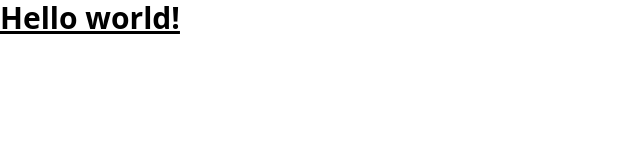
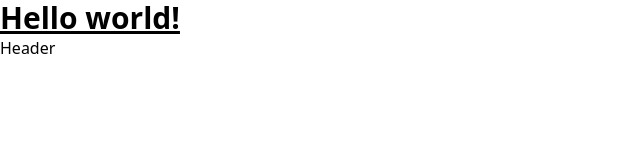
Before and after one commit to DappCoderr/YouTube-Clone, a React (Vite) app: page / in a window 1280 px wide. Shown: the top 160 px of the page, without its empty margins (0-640 px from the left). Built offline with nearby package versions, Linux system fonts and the light colour scheme.

Commit message:
Add: Header Comp

```diff
--- a/src/App.jsx
+++ b/src/App.jsx
@@ -1,3 +1,10 @@
+import Header from "./components/Header";
+
 export default function App() {
-  return <h1 className="text-3xl font-bold underline">Hello world!</h1>;
+  return (
+    <div>
+      <h1 className="text-3xl font-bold underline">Hello world!</h1>
+      <Header />
+    </div>
+  );
 }
--- /dev/null
+++ b/src/components/Header.jsx
@@ -0,0 +1,7 @@
+import React from "react";
+
+const Header = () => {
+  return <div>Header</div>;
+};
+
+export default Header;
```
